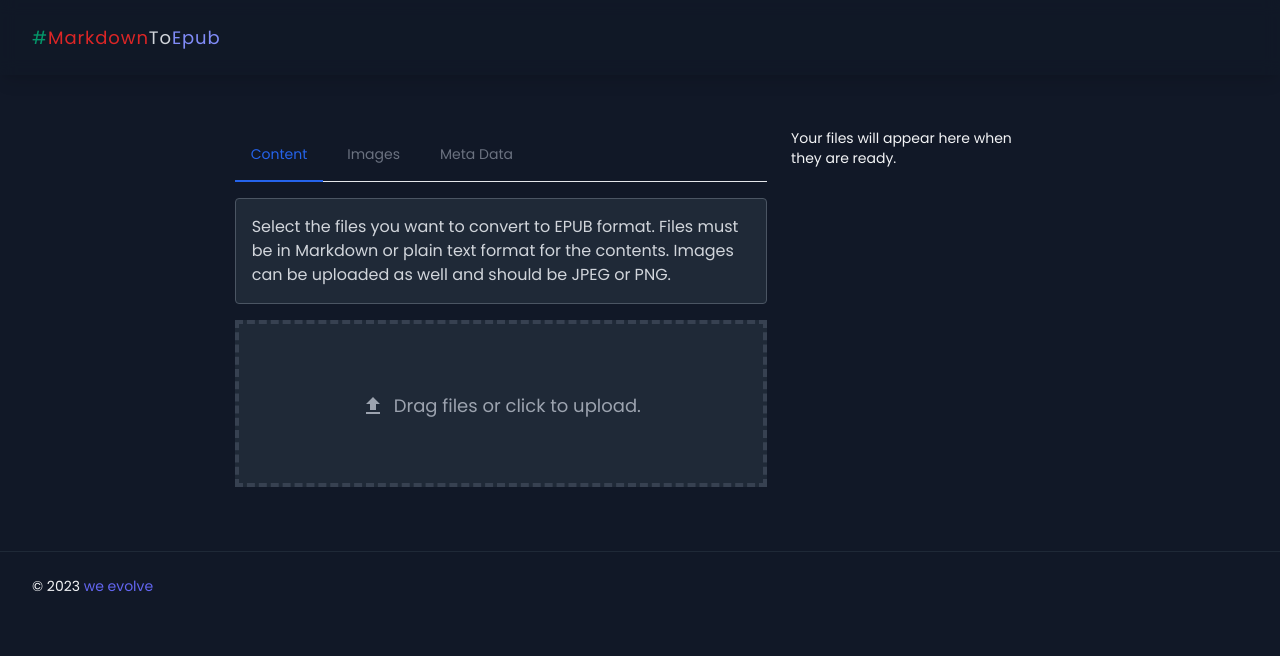
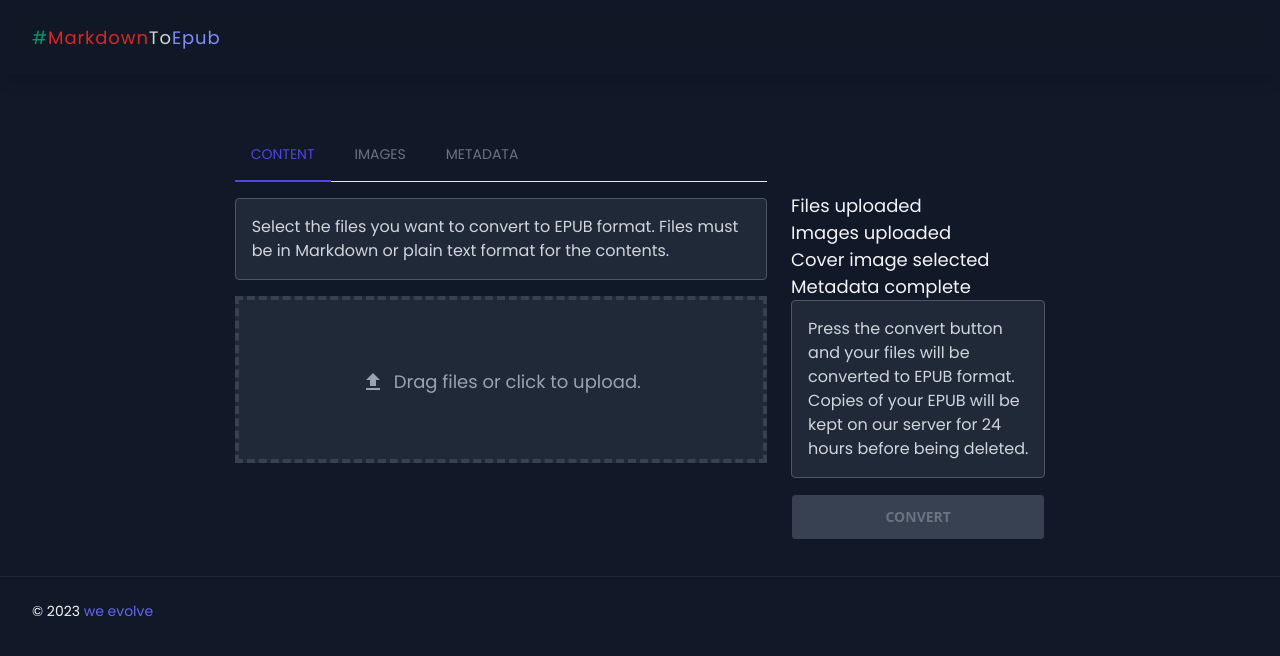
Before and after one commit to stoogoff/toepub, a Nuxt app in the folder src/: page / in a window 1280 px wide. Shown: the top 656 px of the page. Built offline with nearby package versions, Linux system fonts and the light colour scheme.

Commit message:
Moved file upload to component and added image upload

```diff
--- a/src/assets/styles.css
+++ b/src/assets/styles.css
@@ -12,12 +12,19 @@ strong {
 	@apply font-medium;
 }
 
+.instruction {
+	@apply border border-gray-600 bg-gray-800 p-4 rounded text-base relative mb-4 text-gray-300;
+}
+
 /* buttons */
 .btn {
 	@apply bg-gray-400 text-gray-700 hover:text-white hover:bg-gray-600 border-gray-400;
 }
 .btn.disabled {
 	@apply bg-gray-700 text-gray-500 border-gray-900 hover:bg-gray-700 hover:text-gray-500;
+}
+.btn.warning {
+	@apply bg-red-600 text-gray-200 hover:text-gray-100 hover:bg-red-900 border-red-600 hover:border-red-400;
 }
 .btn.primary {
 	@apply bg-indigo-600 text-gray-200 hover:text-gray-100 hover:bg-indigo-900 border-indigo-600 hover:border-indigo-400;
@@ -56,10 +63,10 @@ strong {
 	@apply text-gray-500 border-gray-200;
 }
 .tab {
-	@apply hover:text-gray-600 hover:border-gray-300;
+	@apply hover:text-gray-600 hover:border-gray-300 uppercase;
 }
 .tab.active {
-	@apply text-blue-600 border-blue-600;
+	@apply text-indigo-600 border-indigo-600 hover:text-indigo-400;
 }
 .tab.disabled {
 	@apply text-gray-400 hover:text-gray-400 hover:border-gray-200 cursor-not-allowed;
--- /dev/null
+++ b/src/components/AddFiles.vue
@@ -0,0 +1,39 @@
+<template>
+	<div>
+		<div class="instruction">Select the files you want to convert to EPUB format. Files must be in Markdown or plain text format for the contents.</div>
+		<file-drop-zone @input="addFiles" />
+
+		<div v-if="hasFiles" class="px-2 py-4">
+			<p>Click the dustbin to remove a file or drag to reorder them.</p>
+			<file-list :files="files" @update="setFiles" />
+		</div>
+	</div>
+</template>
+<script>
+import Vue from 'vue'
+
+export default Vue.component('AddFiles', {
+	props: {
+		files: {
+			type: Array,
+			required: true,
+		}
+	},
+
+	computed: {
+		hasFiles() {
+			return this.files.length > 0
+		},
+	},
+
+	methods: {
+		addFiles(files) {
+			this.$emit('add', files)
+		},
+
+		setFiles(files) {
+			this.$emit('update', files)
+		},
+	},
+})
+</script>
--- /dev/null
+++ b/src/components/AddImages.vue
@@ -0,0 +1,62 @@
+<template>
+	<div>
+		<div class="instruction">Images... Images can be uploaded as well and should be JPEG or PNG.</div>
+		<file-drop-zone :accept="['image/*']" @input="addImages" />
+
+		<div v-if="hasImages" class="px-2 py-4">
+			<p class="mb-2">Click on an image to choose it as the cover image or the dustbin to remove an image.</p>
+			<div class="grid grid-cols-3 gap-2">
+				<div
+					class="border-2 border-gray-600"
+					:class="{ 'border-green-600': isSelected(image) }"
+					@click="selectImage(image)"
+					v-for="(image, idx) in images"
+					:key="`image_${idx}`"
+				>
+					<image-upload
+						:file="image"
+						@delete="removeImage(image)" /></div>
+			</div>
+		</div>
+	</div>
+</template>
+<script>
+import Vue from 'vue'
+
+export default Vue.component('AddImages', {
+	props: {
+		images: {
+			type: Array,
+			required: true,
+		},
+
+		selectedImage: {
+			default: null,
+		},
+	},
+
+	computed: {
+		hasImages() {
+			return this.images.length > 0
+		},
+	},
+
+	methods: {
+		addImages(images) {
+			this.$emit('add', images)
+		},
+
+		removeImage(image) {
+			this.$emit('update', this.images.filter(i => i !== image))
+		},
+
+		selectImage(image) {
+			this.$emit('select', this.selectedImage === image ? null : image)
+		},
+
+		isSelected(image) {
+			return this.selectedImage === image
+		},
+	},
+})
+</script>
--- a/src/components/files/ImageUpload.vue
+++ b/src/components/files/ImageUpload.vue
@@ -1,10 +1,9 @@
 <template>
-	<div class="mb-4">
+	<div>
 		<loading-spinner v-if="src === null" />
-		<figure v-else class="p-1 input relative">
-			<figcaption class="label">Current Image</figcaption>
+		<figure v-else class="p-1 relative">
 			<img :src="src" class="block w-full" />
-			<span class="inline-block absolute bottom-1 right-1"><icon-action icon="delete" type="warning" outlined @click="$emit('delete')" /></span>
+			<span @click="$emit('delete')" class="inline-block absolute bottom-1 right-1 text-red-600 hover:text-white cursor-pointer"><icon-view icon="delete" /></span>
 		</figure>
 	</div>
 </template>
@@ -14,7 +13,6 @@ import Vue from 'vue'
 export default Vue.component('ImageUpload', {
 	props: {
 		file: {
-			type: [Object],
 			required: true,
 		},
 	},
--- a/src/pages/index.vue
+++ b/src/pages/index.vue
@@ -5,13 +5,18 @@
 			<div class="col-span-2">
 				<tab-group>
 					<tab-panel title="Content">
-						<div class="instruction">Select the files you want to convert to EPUB format. Files must be in Markdown or plain text format for the contents. Images can be uploaded as well and should be JPEG or PNG.</div>
-						<file-drop-zone @input="addFiles" />
+						<add-files :files="files" @add="addFiles" @update="setFiles" />
 					</tab-panel>
 					<tab-panel title="Images">
-						hello
+						<add-images
+							:images="images"
+							:selected-image="coverImage"
+							@add="addImages"
+							@update="setImages"
+							@select="setCoverImage"
+						/>
 					</tab-panel>
-					<tab-panel title="Meta Data">
+					<tab-panel title="Metadata">
 						<div class="instruction">Enter the title, author name and other information for your book. Title and Author are required but everything else is optional.</div>
 						<div class="py-2">
 							<validate-field :value="title" :rules="rules.title" v-slot="{ error, message }">
@@ -30,9 +35,14 @@
 				</tab-group>
 			</div>
 			<div>
-				<div v-if="hasFiles" class="px-2 py-4">
-					<p>Click the dustbin to remove a file or drag to reorder them.</p>
-					<file-list :files="files" @update="setFiles" />
+				<div class="mt-16">
+					<ul>
+						<li>Files uploaded</li>
+						<li>Images uploaded</li>
+						<li>Cover image selected</li>
+						<li>Metadata complete</li>
+					</ul>
+
 					<div class="instruction">Press the convert button and your files will be converted to EPUB format. Copies of your EPUB will be kept on our server for 24 hours before being deleted.</div>
 					<button-action
 						block
@@ -40,9 +50,6 @@
 						:disabled="!canContinue"
 						@click="upload"
 					>Convert</button-action>
-				</div>
-				<div v-else class="text-sm">
-					<p>Your files will appear here when they are ready.</p>
 				</div>
 			</div>
 		</div>
@@ -59,6 +66,8 @@ export default {
 		return {
 			loading: false,
 			files: [],
+			images: [],
+			coverImage: null,
 			title: '',
 			author: '',
 			rights: '',
@@ -96,6 +105,18 @@ export default {
 
 		setFiles(files) {
 			this.files = [ ...files ]
+		},
+
+		addImages(images) {
+			this.images = [...this.images, ...images]
+		},
+
+		setImages(images) {
+			this.images = [ ...images ]
+		},
+
+		setCoverImage(image) {
+			this.coverImage = image
 		},
 
 		async upload() {
@@ -140,8 +161,3 @@ export default {
 }
 
 </script>
-<style scoped>
-.instruction {
-	@apply border border-gray-600 bg-gray-800 p-4 rounded text-base relative mb-4 text-gray-300;
-}
-</style>
```
